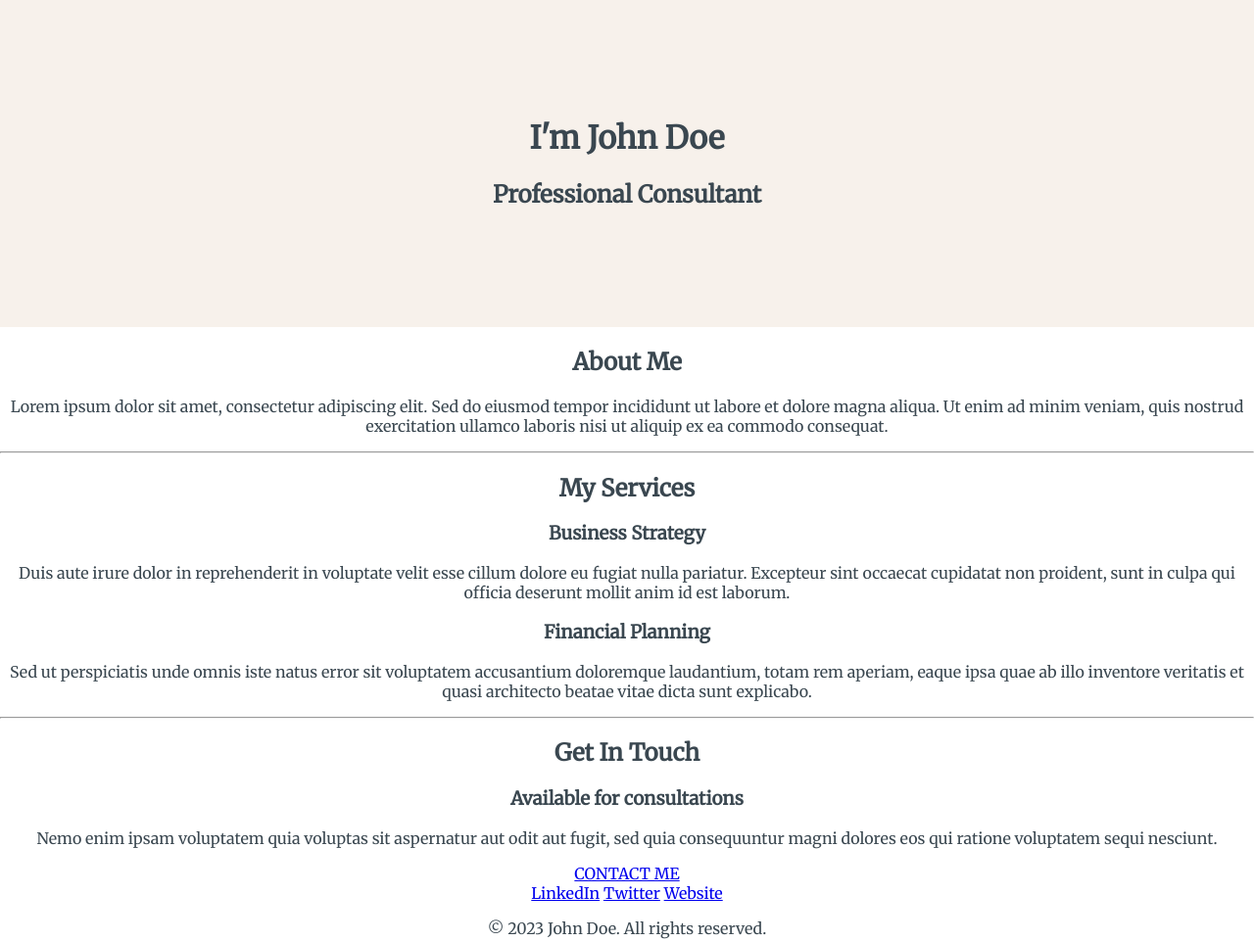
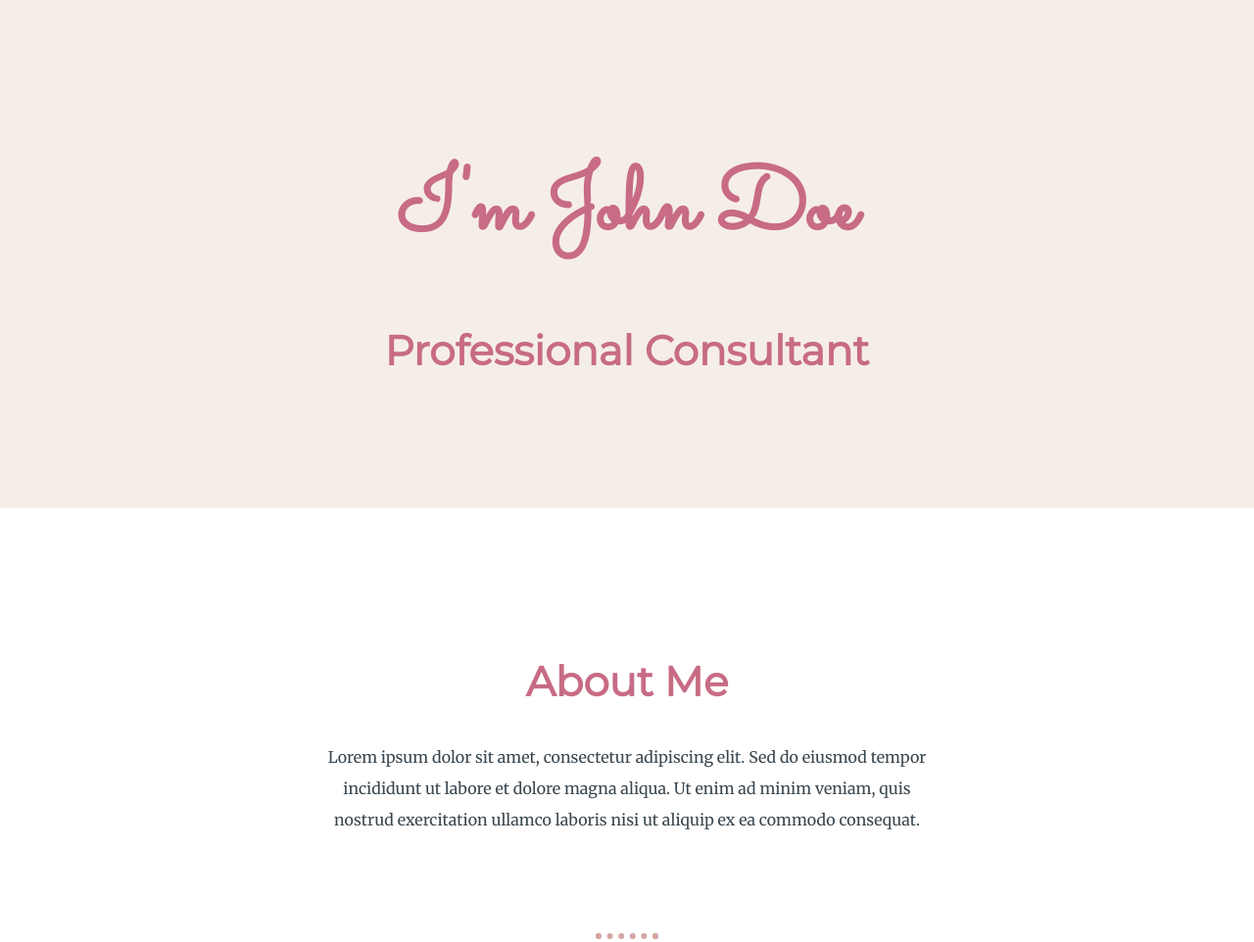
Before and after one commit to IKhalfan437/example_test_info, a plain HTML site: page index.html in a window 1280 px wide. Shown: the top 962 px of the page at 98% size. Drawn offline with Linux system fonts and the light colour scheme.

Commit message:
Update styles.css

```diff
--- a/styles.css
+++ b/styles.css
@@ -1,82 +1,91 @@
-/* Slider Styles */
-.slider {
-    position: fixed;
-    width: 100%;
-    height: 100%;
-    top: 0;
-    left: 0;
-    z-index: -1;
-    overflow: hidden;
-}
-
-.slider figure {
-    position: absolute;
-    width: 500%;
-    height: 100%;
-    left: 0;
-    top: 0;
-    margin: 0;
-    animation: 20s slider infinite;
-}
-
-.slider figure div {
-    float: left;
-    width: 20%;
-    height: 100%;
-    background-size: cover;
-    background-position: center;
-}
-
-.slider figure:nth-child(1) div {
-    background-image: url(../images/1.jpg);
-}
-
-.slider figure:nth-child(2) div {
-    background-image: url(../images/2.jpg);
-    animation-delay: -4s;
-}
-
-.slider figure:nth-child(3) div {
-    background-image: url(../images/3.jpg);
-    animation-delay: -8s;
-}
-
-.slider figure:nth-child(4) div {
-    background-image: url(../images/4.jpg);
-    animation-delay: -12s;
-}
-
-.slider figure:nth-child(5) div {
-    background-image: url(../images/5.jpg);
-    animation-delay: -16s;
-}
-
-@keyframes slider {
-    0% { left: 0; }
-    20% { left: 0; }
-    25% { left: -100%; }
-    45% { left: -100%; }
-    50% { left: -200%; }
-    70% { left: -200%; }
-    75% { left: -300%; }
-    95% { left: -300%; }
-    100% { left: -400%; }
-}
-
-/* Existing Styles with Adjustments */
 body {
     margin: 0;
     text-align: center;
     font-family: 'Merriweather', serif;
     color: #3a4750;
-    position: relative;
+}
+
+h1 {
+    color: #c86b85;
+    font-size: 5.625em;
+    font-family: 'Sacramento', cursive;
+    margin: 50px 0;
+}
+
+h2 {
+    color: #c86b85;
+    font-family: 'Montserrat', sans-serif;
+    font-size: 2.625rem;
+}
+
+h3 {
+    color: #c86b85;
+    font-family: 'Montserrat', sans-serif;
+}
+
+a {
+    font-family: 'Montserrat', sans-serif;
+    color: #c86b85;
+    margin: 0 20px;
+    text-decoration: none;
+}
+
+a:hover {
+    color: #F5eee6;
+}
+
+p {
+    line-height: 2;
+    width: 50%;
+    margin: 20px auto;
+}
+
+hr {
+    border: dotted #D4A5A5 6px;
+    border-bottom: none;
+    width: 4%;
+    margin: 100px auto;
 }
 
 .top-container {
-    position: relative;
-    z-index: 1;
+    background-color: #f5eee6;
     padding: 100px 0;
-    background: rgba(245, 238, 230, 0.8);
 }
 
-/* Rest of your existing CSS remains the same */
+.middle-container {
+    padding: 100px 0;
+}
+
+.skill-row {
+    width: 50%;
+    margin: 50px auto;
+    text-align: left;
+}
+
+.bottom-container {
+    background-color: #e6a4b4;
+    padding: 60px 0 20px;
+}
+
+.btn {
+    background: #C86B85;
+    border-radius: 8px;
+    font-family: 'Montserrat', sans-serif;
+    color: #ffffff;
+    font-size: 20px;
+    padding: 10px 20px;
+    border: solid #E6A4B4 2px;
+    margin: 40px auto;
+    display: block;
+    width: fit-content;
+}
+
+.btn:hover {
+    background: #E6A4B4;
+}
+
+.copyright {
+    color: #f5eee6;
+    font-size: 0.75rem;
+    padding: 20px 0;
+}
```
